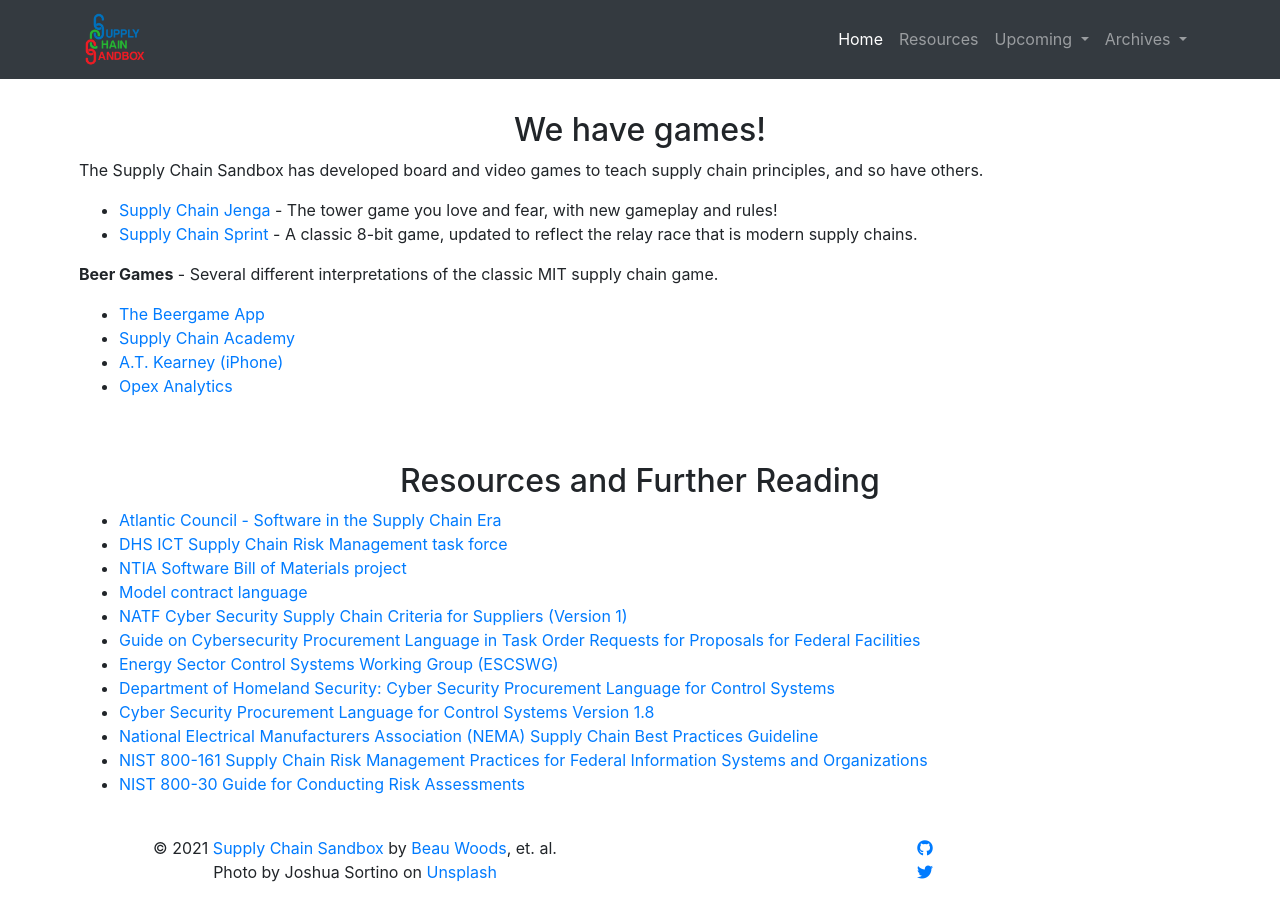
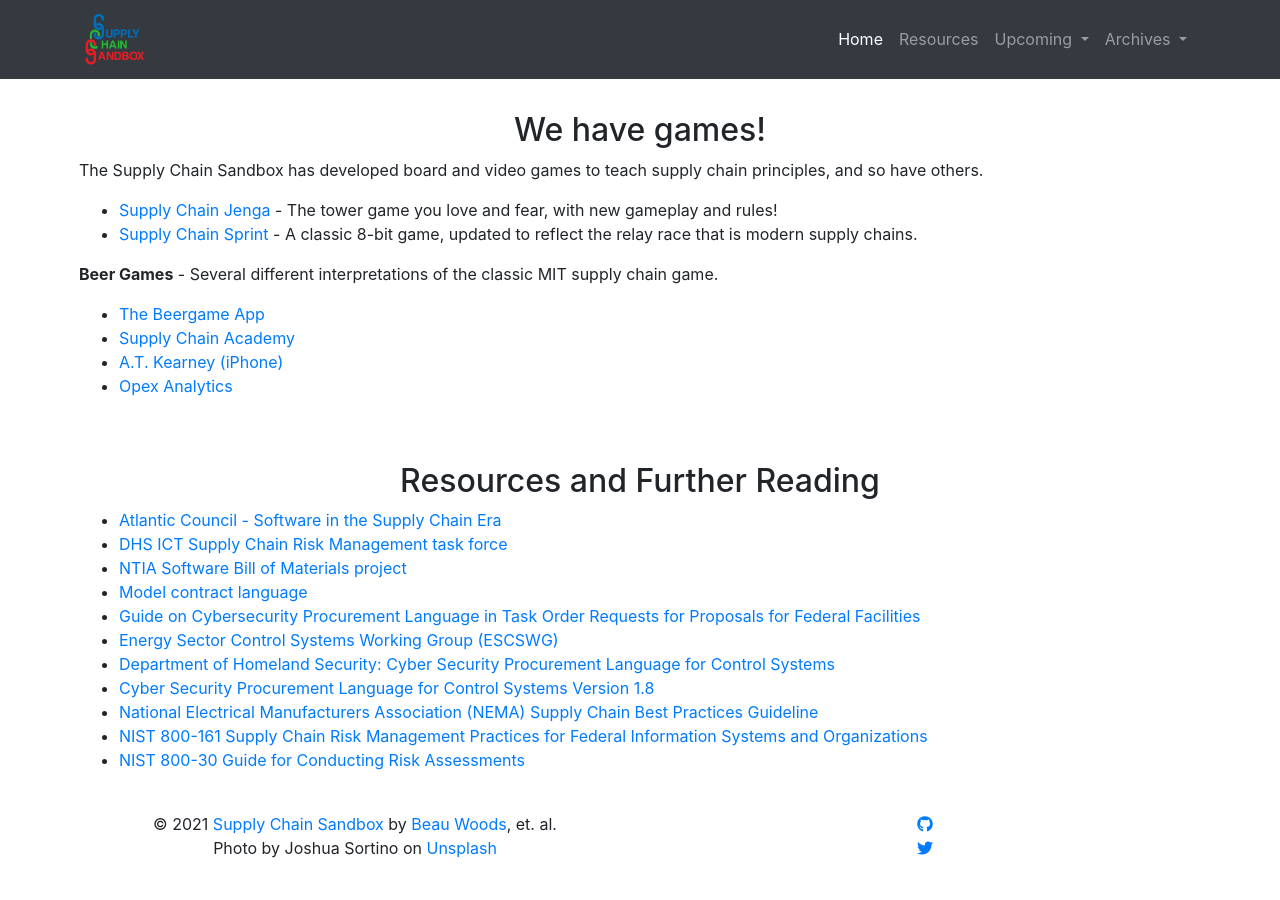
Before and after one commit to SupplyChainSandbox/supplychainsandbox.github.io, a Jekyll site: the page built from index.html, in a window 1280 px wide and 900 px high, scrolled down 1171 px. Built offline with Jekyll 4.4.1, drawn with Linux system fonts in a browser that asks for light colours; nearby versions of some CDN libraries; some web fonts are replaced; after the commit the page ends 2047 px from its top, so only the background shows below that.

Commit message:
cleans up links
closes #15

```diff
--- a/_includes/resources.html
+++ b/_includes/resources.html
@@ -37,7 +37,6 @@
         <li><a href="https://www.cisa.gov/sites/default/files/publications/ICT%20Supply%20Chain%20Risk%20Management%20Task%20Force%20Interim%20Report%20%28FINAL%29.pdf">DHS ICT Supply Chain Risk Management task force</a></li>
         <li><a href="https://ntia.gov/sbom">NTIA Software Bill of Materials project</a></li>
         <li><a href="https://www.eei.org/issuesandpolicy/Documents/EEI%20Law%20-%20Model%20Procurement%20Contract%20Language%20(Version%202)_031919.pdf">Model contract language</a></li>
-        <li><a href="http://www.natf.net/docs/natf/documents/resources/supply-chain/natf-cyber-security-supply-chain-criteria-for-suppliers-v1.xlsx">NATF Cyber Security Supply Chain Criteria for Suppliers (Version 1)</a></li>
         <li><a href="https://www.pnnl.gov/main/publications/external/technical_reports/PNNL-28661.pdf">Guide on Cybersecurity Procurement Language in Task Order Requests for Proposals for Federal Facilities</a></li>
         <li><a href="https://www.energy.gov/sites/prod/files/2014/04/f15/CybersecProcurementLanguage-EnergyDeliverySystems_040714_fin.pdf">Energy Sector Control Systems Working Group (ESCSWG)</a></li>
         <li><a href="https://www.us-cert.gov/sites/default/files/documents/Procurement_Language_Rev4_100809_S508C.pdf">Department of Homeland Security: Cyber Security Procurement Language for Control Systems</a></li>
```
